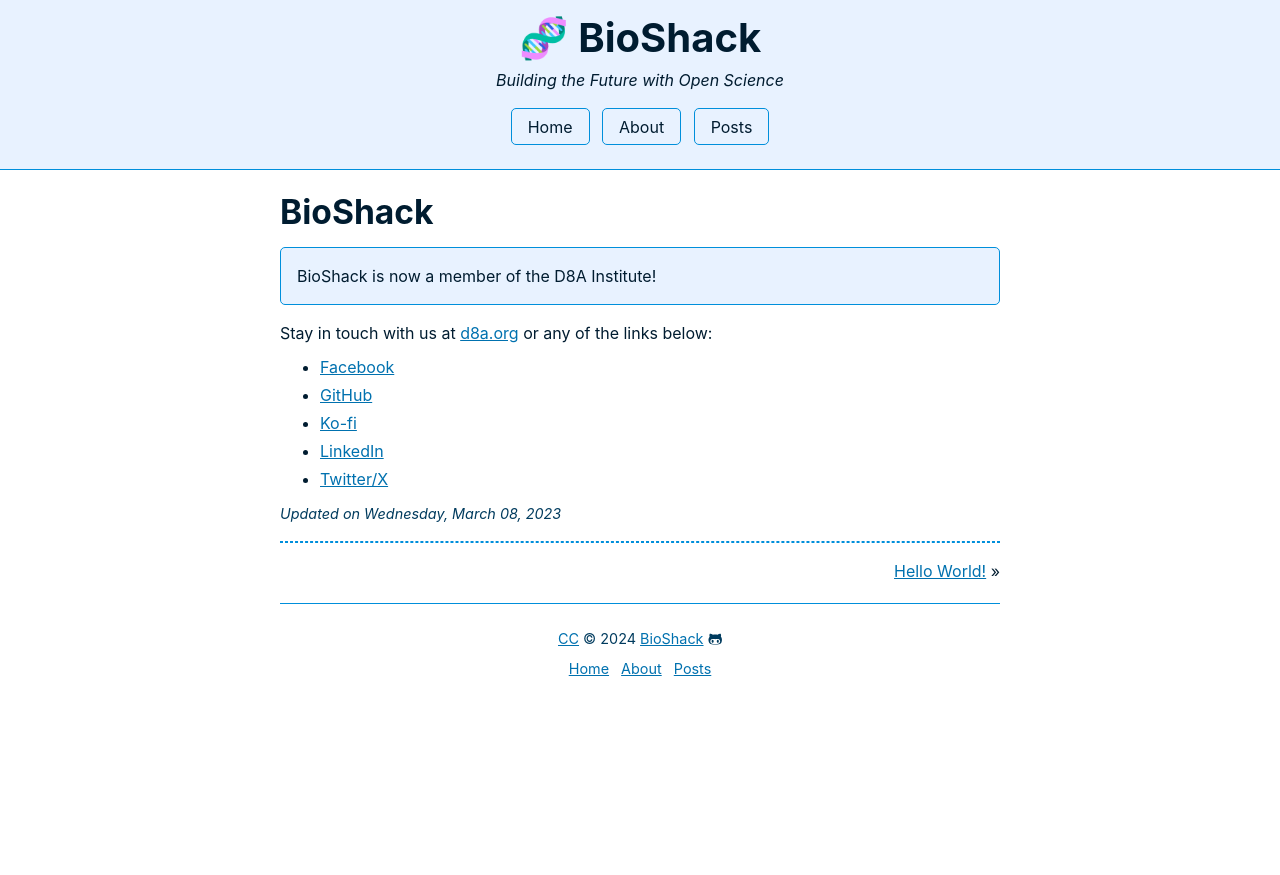
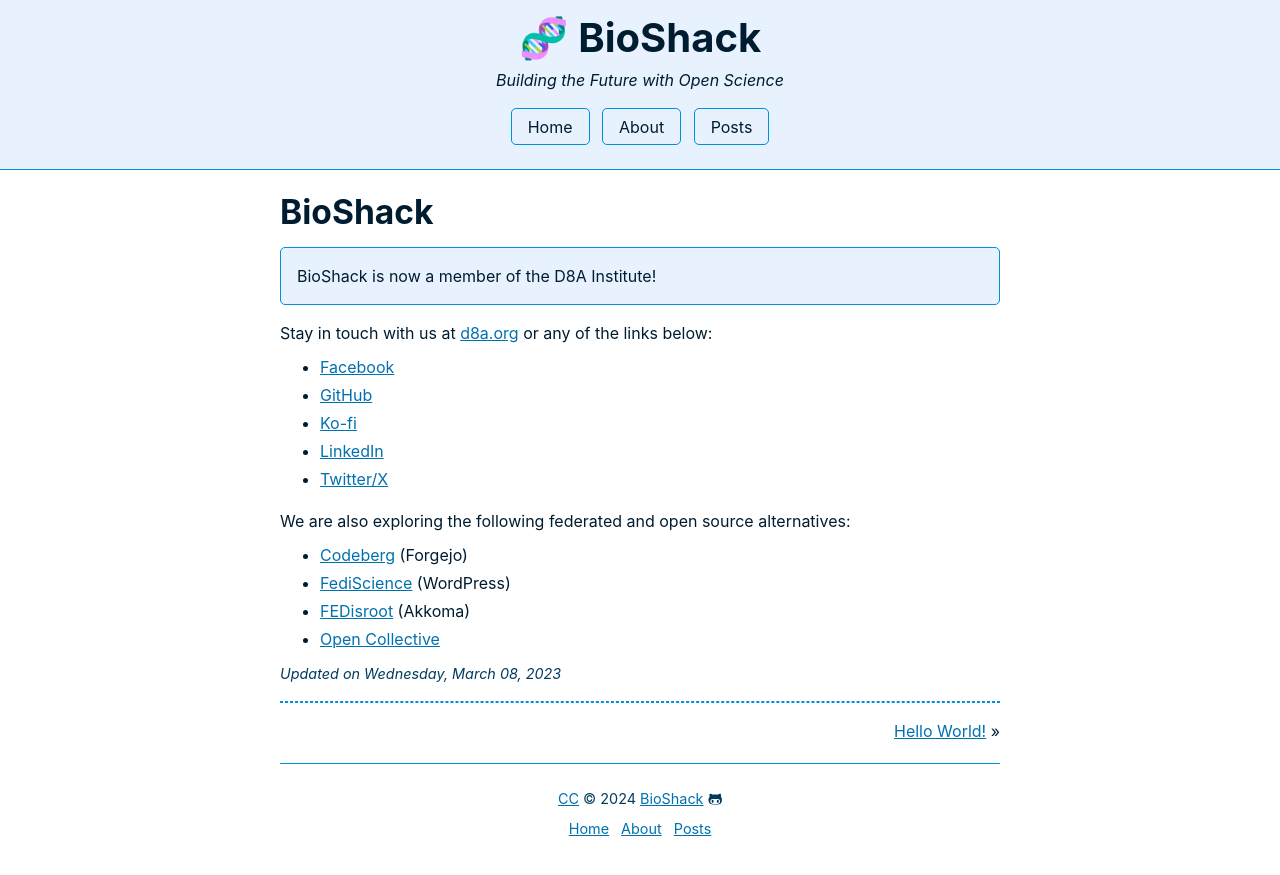
Before and after one commit to megdna/pond, a Jekyll site: the page built from _posts/2023-03-08-bioshack.md, in a window 1280 px wide. Shown: the top 875 px of the page. Built offline with Jekyll 4.4.1, drawn with Linux system fonts in a browser that asks for light colours.

Commit message:
Update theme

```diff
--- a/_posts/2023-03-08-bioshack.md
+++ b/_posts/2023-03-08-bioshack.md
@@ -11,3 +11,10 @@
 - <a href="https://ko-fi.com/bioshack" target="_blank">Ko-fi</a>
 - <a href="https://www.linkedin.com/company/bioshack" target="_blank">LinkedIn</a>
 - <a href="https://twitter.com/bioshack" target="_blank">Twitter/X</a>
+
+We are also exploring the following federated and open source alternatives:
+
+- <a href="https://codeberg.org/bio" target="_blank">Codeberg</a> (Forgejo)
+- <a href="https://blogs.fediscience.org/bio" target="_blank">FediScience</a> (WordPress)
+- <a href="https://fe.disroot.org/@bio" target="_blank">FEDisroot</a> (Akkoma)
+- <a href="https://opencollective.com/bio" target="_blank">Open Collective</a>
```
Also changed, not shown: pages/about.md (+1 -1 lines).
